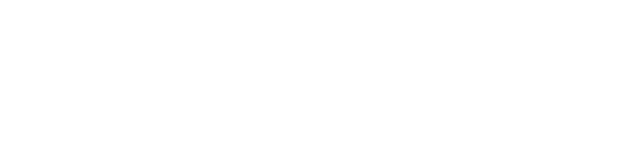
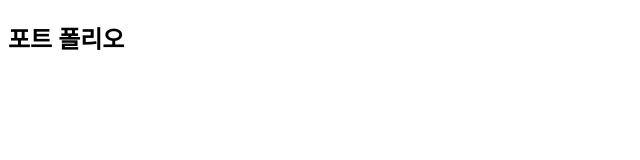
Before and after one commit to tlswlsdntks/tlswlsdntks.github.io, a plain HTML site: page index.html in a window 1280 px wide. Shown: the whole page, without its empty margins (0-640 px from the left). Drawn offline with Linux system fonts and the light colour scheme.

Commit message:
포트폴리오

```diff
--- a/index.html
+++ b/index.html
@@ -6,6 +6,6 @@
   <title>포트 폴리오</title>
 </head>
 <body>
-
+    <h2>포트 폴리오</h2>
 </body>
 </html>
```
